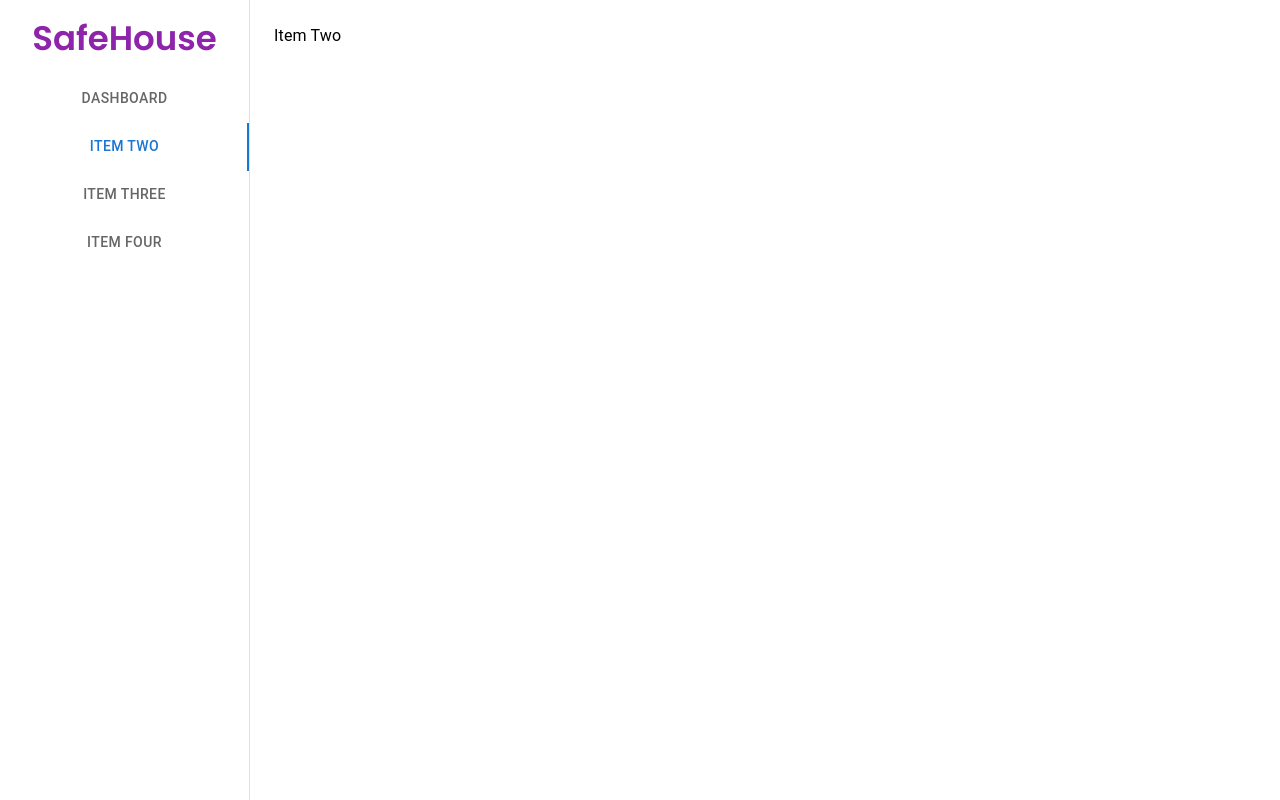
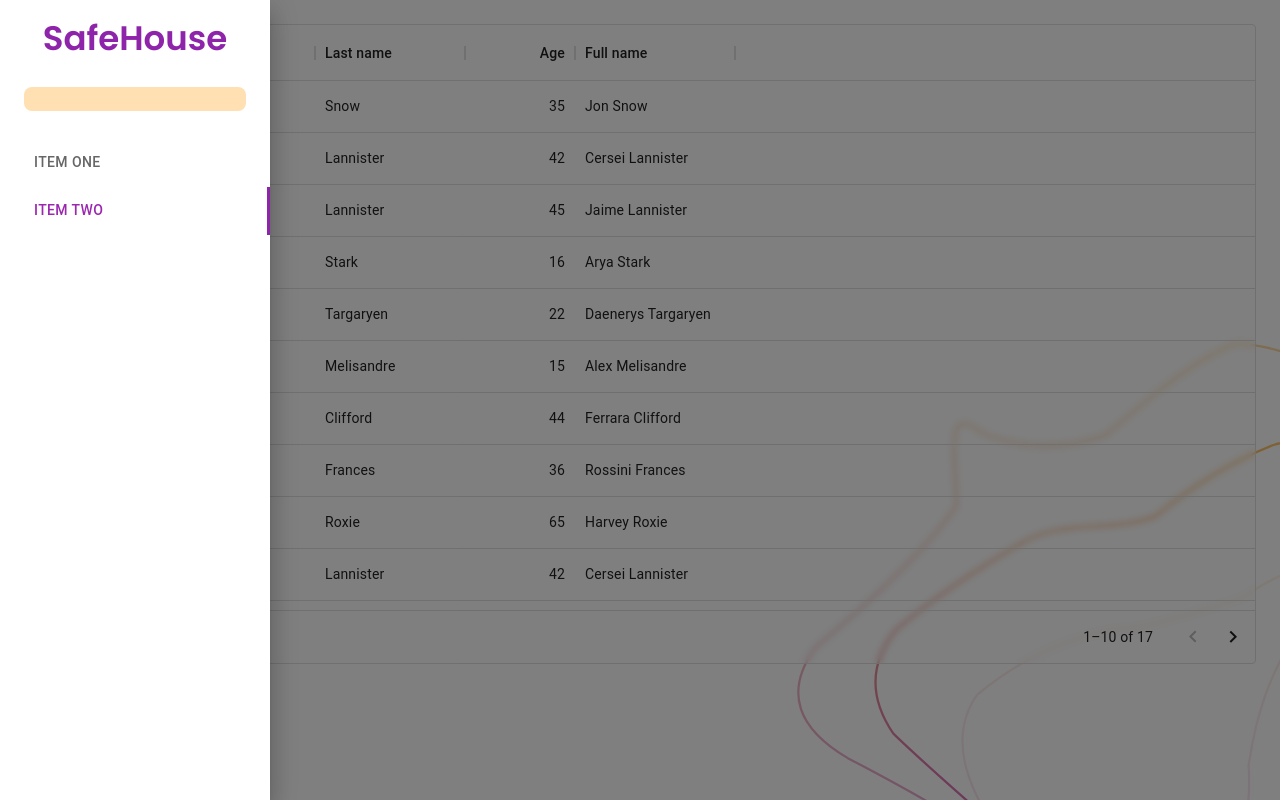
Before and after one commit to Ezzu99/safehouse-frontend, a Next.js app: page /Dashboard in a window 1280 px wide. Both pictures are taken after a click on the tab "ITEM TWO". Built offline with nearby package versions, Linux system fonts and the light colour scheme.

Commit message:
added drawer + data grid

```diff
--- a/package.json
+++ b/package.json
@@ -13,6 +13,7 @@
     "@emotion/styled": "^11.8.1",
     "@mui/icons-material": "^5.5.1",
     "@mui/material": "^5.5.1",
+    "@mui/x-data-grid": "^5.7.0",
     "axios": "^0.26.1",
     "next": "12.1.0",
     "react": "17.0.2",
--- a/pages/Dashboard.js
+++ b/pages/Dashboard.js
@@ -4,9 +4,13 @@ import Tabs from '@mui/material/Tabs';
 import Tab from '@mui/material/Tab';
 import Typography from '@mui/material/Typography';
 import Box from '@mui/material/Box';
-import { purple } from '@mui/material/colors';
+import Drawer from '@mui/material/Drawer';
+import { purple, orange } from '@mui/material/colors';
 import { ThemeProvider } from '@mui/material';
 import HeadingFont from '../src/fonts/fonts';
+import GraphingComponent from '../src/components/GraphingComponent';
+import DataTable from '../src/components/DataTable';
+import styles from '../styles/Home.module.css';
 
 function TabPanel(props) {
     const { children, value, index, ...other } = props;
@@ -41,43 +45,75 @@ function a11yProps(index) {
     };
 }
 
-export default function Sidebar() {
+const Sidebar = () => {
+    const [name, setName] = React.useState('');
+    const [role, setRole] = React.useState('');
     const [value, setValue] = React.useState(0);
+    const [openSidebar, setOpenSidebar] = React.useState(true)
 
     const handleChange = (event, newValue) => {
         setValue(newValue);
     };
 
+    React.useEffect(() => {
+        setRole(localStorage.getItem('role'));
+        setName(localStorage.getItem('name'));
+    }, [])
+
     return (
-        <Box
-            sx={{ bgcolor: 'white', display: 'flex', height: '100vh', width: '100%', flexDirection: 'row' }}
-        >
-            <Box sx={{ width: '250px', height: '100vh', borderRight: 1, borderColor: 'divider' }}>
-                <Box sx={{ height: '75px', display: 'flex', alignItems: 'center', justifyContent: 'center' }}>
+        <Box sx={{ bgcolor: 'white', display: 'flex', height: '100vh', width: '100%', flexDirection: 'row' }}>
+            <Drawer anchor={'left'} open={openSidebar} onBackdropClick={() => setOpenSidebar(false)}>
+            <Box sx={{ width: '270px', height: '100vh' }}>
+                <Box sx={{ height: '75px', paddingX: '46px', display: 'flex', alignItems: 'center', justifyContent: 'center' }}>
                     <ThemeProvider theme={HeadingFont}>
                         <Typography variant="h4" color={purple[600]} sx={{ fontWeight: 'bold' }}>SafeHouse</Typography>
                     </ThemeProvider>
                 </Box>
+                <Box sx={{ marginTop: '12px', marginBottom: '28px', marginX: '24px', paddingX: '22px', paddingY: '12px', bgcolor: `${orange[100]}`, borderRadius: '8px' }}>
+                    <Typography variant='body1' color={orange[600]} sx={{ fontWeight: 'bold' }}>{name}</Typography>
+                </Box>
+                {
+                    (role == 'ngo') ?
                     <Tabs
                         orientation="vertical"
                         variant="scrollable"
                         value={value}
+                        textColor="secondary"
+                        TabIndicatorProps={{
+                            style: { background: purple[600], width: '3.5px' }
+                        }}
                         onChange={handleChange}
                         aria-label="Vertical tabs example"
                         sx={{ flexGrow: 1 }}
                     >
-                    <Tab label="Dashboard" {...a11yProps(0)} />
-                    <Tab label="Item Two" {...a11yProps(1)} />
-                    <Tab label="Item Three" {...a11yProps(2)} />
-                    <Tab label="Item Four" {...a11yProps(3)} />
+                        <Tab label="Dashboard" sx={{ display: 'flex', alignItems: 'flex-start', paddingLeft: '46px' }} {...a11yProps(0)} />
+                        <Tab label="Users" sx={{ display: 'flex', alignItems: 'flex-start', paddingLeft: '46px' }} {...a11yProps(1)} />
+                    </Tabs> :
+                    <Tabs
+                        orientation="vertical"
+                        variant="scrollable"
+                        value={value}
+                        textColor="secondary"
+                        TabIndicatorProps={{
+                            style: { background: purple[600], width: '3.5px' }
+                        }}
+                        onChange={handleChange}
+                        aria-label="Vertical tabs example"
+                        sx={{ flexGrow: 1 }}
+                    >
+                        <Tab label="Item one" sx={{ display: 'flex', alignItems: 'flex-start', paddingLeft: '34px' }} {...a11yProps(2)} />
+                        <Tab label="Item two" sx={{ display: 'flex', alignItems: 'flex-start', paddingLeft: '34px' }} {...a11yProps(3)} />
                     </Tabs>
+                }
             </Box>
-            <Box sx={{ flexGrow: 1, height: '100vh' }}>
+            </Drawer>
+            <Box sx={{ width: '100%', height: '100vh' }}>
+                <Box className={[styles.bgimage, styles.bgimage2]}></Box>
                 <TabPanel value={value} index={0}>
-                Item One
+                    <GraphingComponent />
                 </TabPanel>
                 <TabPanel value={value} index={1}>
-                Item Two
+                    <DataTable />
                 </TabPanel>
                 <TabPanel value={value} index={2}>
                 Item Three
@@ -89,3 +125,5 @@ export default function Sidebar() {
         </Box>
     );
 }
+
+export default Sidebar;
--- a/pages/index.js
+++ b/pages/index.js
@@ -11,7 +11,7 @@ import { ColorButtonOutlinedPurple, ColorButtonSolidPurple } from '../src/compon
 const Index = () => {
   return (
     <Box sx={{ height: '100vh', width: '100%', bgcolor: 'white', display: 'flex', flexDirection: 'row', gap: '120px', justifyContent: 'center', alignItems: 'center', flexWrap: 'wrap', position: 'absolute', top: '0', left: '0', zIndex: '10' }}>
-      <Box className={styles.bgimage}></Box>
+      <Box className={[styles.bgimage, styles.bgimage1]}></Box>
       <Box sx={{ height: '400px' }}>
         <Box sx={{ width: '550px', marginTop: '18px' }}>
           <ThemeProvider theme={HeadingFont}>
--- /dev/null
+++ b/src/components/DataTable.js
@@ -0,0 +1,100 @@
+import * as React from 'react';
+import { DataGrid } from '@mui/x-data-grid';
+import { Box } from "@mui/material";
+import { purple, orange } from '@mui/material/colors';
+
+const columns = [
+    { field: 'id', headerName: 'ID', width: 90 },
+    {
+      field: 'firstName',
+      headerName: 'First name',
+      width: 150,
+      editable: false,
+    },
+    {
+      field: 'lastName',
+      headerName: 'Last name',
+      width: 150,
+      editable: false,
+    },
+    {
+      field: 'age',
+      headerName: 'Age',
+      type: 'number',
+      width: 110,
+      editable: false,
+    },
+    {
+      field: 'fullName',
+      headerName: 'Full name',
+      description: 'This column has a value getter and is not sortable.',
+      sortable: false,
+      width: 160,
+      valueGetter: (params) =>
+        `${params.row.firstName || ''} ${params.row.lastName || ''}`,
+    },
+];
+
+const rows = [
+    { id: 1, lastName: 'Snow', firstName: 'Jon', age: 35 },
+    { id: 2, lastName: 'Lannister', firstName: 'Cersei', age: 42 },
+    { id: 3, lastName: 'Lannister', firstName: 'Jaime', age: 45 },
+    { id: 4, lastName: 'Stark', firstName: 'Arya', age: 16 },
+    { id: 5, lastName: 'Targaryen', firstName: 'Daenerys', age: 22 },
+    { id: 6, lastName: 'Melisandre', firstName: 'Alex', age: 15 },
+    { id: 7, lastName: 'Clifford', firstName: 'Ferrara', age: 44 },
+    { id: 8, lastName: 'Frances', firstName: 'Rossini', age: 36 },
+    { id: 9, lastName: 'Roxie', firstName: 'Harvey', age: 65 },
+    { id: 10, lastName: 'Lannister', firstName: 'Cersei', age: 42 },
+    { id: 11, lastName: 'Lannister', firstName: 'Jaime', age: 45 },
+    { id: 12, lastName: 'Stark', firstName: 'Arya', age: 16 },
+    { id: 13, lastName: 'Targaryen', firstName: 'Daenerys', age: 22 },
+    { id: 14, lastName: 'Melisandre', firstName: 'Alex', age: 15 },
+    { id: 15, lastName: 'Clifford', firstName: 'Ferrara', age: 44 },
+    { id: 16, lastName: 'Frances', firstName: 'Rossini', age: 36 },
+    { id: 17, lastName: 'Roxie', firstName: 'Harvey', age: 65 },
+];
+
+const DataTable = () => {
+    return (
+        <Box sx={{
+                width: '100%',
+                height: '80vh',
+                backdropFilter: 'blur(3px)',
+                position: 'relative',
+                zIndex: '10',
+                display: 'flex',
+                flexDirection: 'column'
+            }}
+        >
+
+            <DataGrid
+                rows={rows}
+                columns={columns}
+                rowsPerPageOptions={[5]}
+                autoPageSize
+                checkboxSelection
+                onStateChange={(e) => console.log(e.selection)}
+                sx={{
+                    '.MuiDataGrid-checkboxInput': {
+                        color: purple[700],
+                    },
+                    '.MuiDataGrid-cell:focus': {
+                        outline: 'none',
+                    },
+                    '.MuiDataGrid-row:hover': {
+                        bgcolor: orange[100]
+                    },
+                    '.MuiDataGrid-selectedRowCount': {
+                        color: purple[700]
+                    },
+                    '.MuiDataGrid-filterIcon': {
+                        color: orange[700]
+                    }
+                }}
+            />
+        </Box>
+    )
+}
+
+export default DataTable;
--- /dev/null
+++ b/src/components/GraphingComponent.js
@@ -0,0 +1,11 @@
+import { Box, Typography } from "@mui/material";
+
+const GraphingComponent = () => {
+    return (
+        <Box sx={{ width: '100%', height: '90vh', overflow: 'auto', position: 'relative', zIndex: '10' }}>
+            <Typography variant="body1">Graphing Component</Typography>
+        </Box>
+    )
+}
+
+export default GraphingComponent;
--- a/src/fonts/fonts.js
+++ b/src/fonts/fonts.js
@@ -1,12 +1,23 @@
-import { createMuiTheme } from "@mui/material";
+import { createTheme } from "@mui/material";
+import { purple, orange } from "@mui/material/colors";
 
-const HeadingFont = createMuiTheme({
+const HeadingFont = createTheme({
     typography: {
-      fontFamily: [
-        'Poppins',
-        'sans-serif',
-      ].join(','),
+        fontFamily: [
+            'Poppins',
+            'sans-serif',
+        ].join(','),
     },
+    palette: {
+        primary: {
+            main: purple[600],
+        },
+        secondary: {
+            main: orange[600],
+        },
+        contrastThreshold: 3,
+        tonalOffset: 0.2
+    }
 })
 
 export default HeadingFont;
--- a/styles/Home.module.css
+++ b/styles/Home.module.css
@@ -1,14 +1,27 @@
 .bgimage {
+  background-repeat: no-repeat;
+  overflow: hidden;
+  position: absolute;
+}
+
+.bgimage1 {
   width: 100%;
   height: 100vh;
-  background-image: url('../src/assets/ssscribble2.svg');
-  background-position: center;
-  background-repeat: no-repeat;
-  background-size: cover;
-  position: absolute;
   top: 0;
   left: 0;
   z-index: -1;
-  overflow: hidden;
-  filter: blur(2px);
+  background-image: url('../src/assets/ssscribble2.svg');
+  background-position: center;
+  background-size: cover;
 }
+
+.bgimage2 {
+  width: 1200px;
+  height: 1200px;
+  bottom: 0;
+  right: 0;
+  z-index: 0;
+  background-position: 500px 500px;
+  background-size: cover;
+  background-image: url('../src/assets/ssscribble1.svg');
+}
--- a/styles/globals.css
+++ b/styles/globals.css
@@ -13,4 +13,6 @@ a {
 
 * {
   box-sizing: border-box;
+  margin: 0;
+  padding: 0;
 }
```
Also changed, not shown: src/components/LoginForm.js (+20 -8 lines), 1 other file (tests, documents, lock files or other folders). Lines whose indentation alone changed are shown as unchanged.
